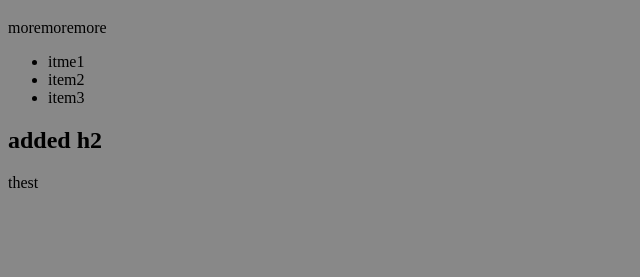
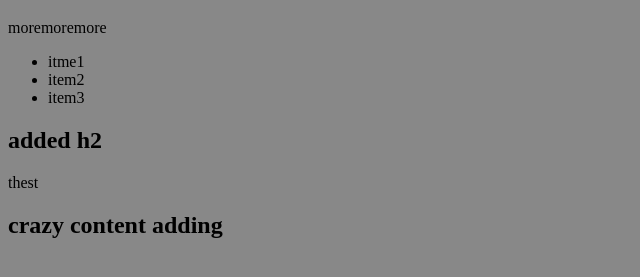
Before and after one commit to pandaqr/Learn-Github, a plain HTML site: page index.html in a window 1280 px wide. Shown: the part 61-338 px from the top of the page, without its empty margins (0-640 px from the left). Drawn offline with Linux system fonts and the light colour scheme.

Commit message:
added some h2 into html

```diff
--- a/index.html
+++ b/index.html
@@ -20,6 +20,8 @@
 
    <h2> added h2 </h2>
    <p>thest</p>
+   <h2>crazy content adding</h2>
+
 
 
 </body>
```
